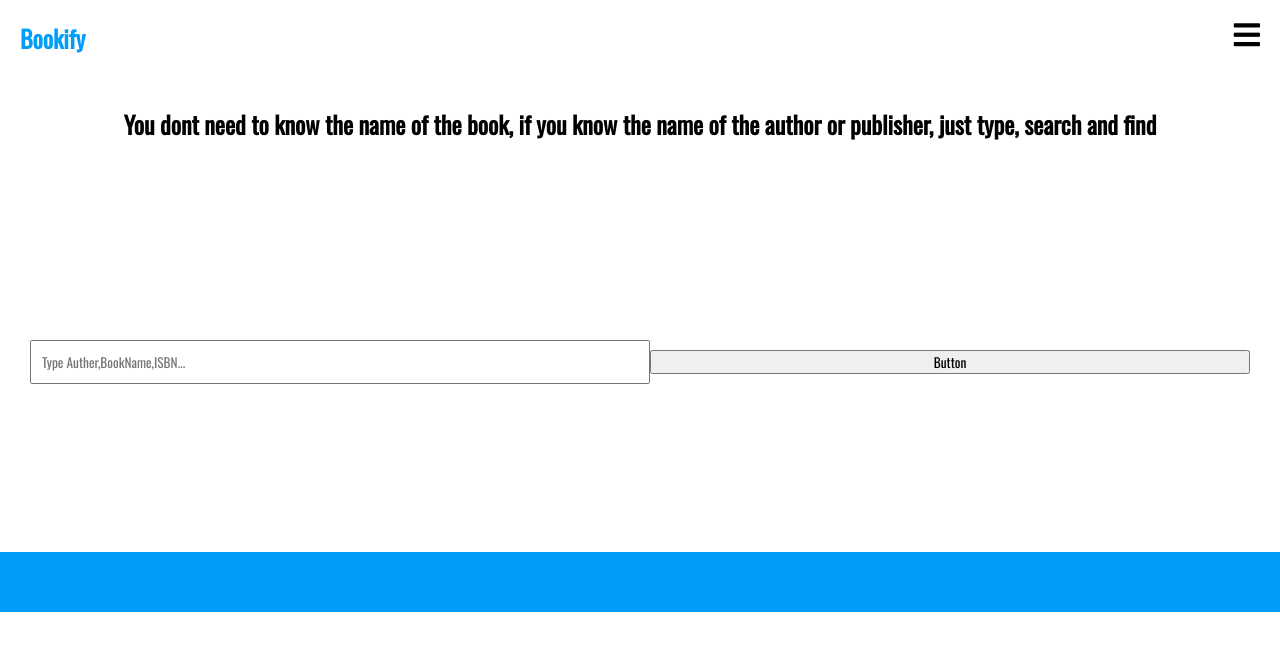
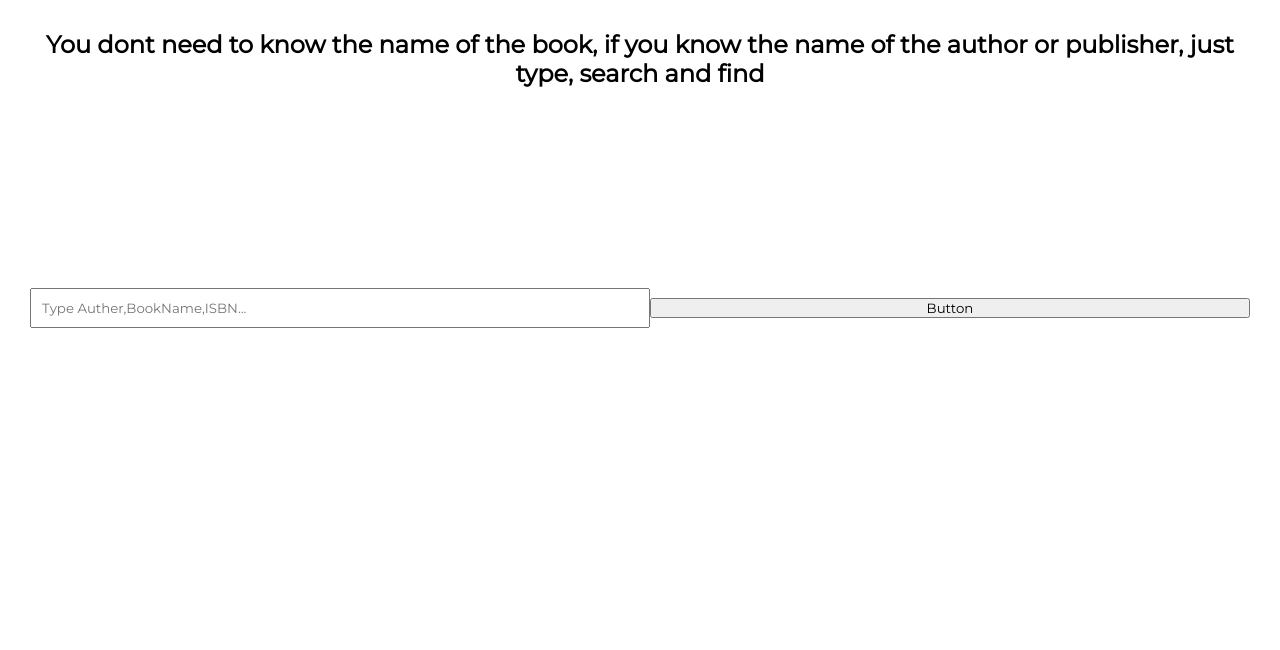
Before and after one commit to cerlans/bookify, a React (Create React App) app: page /Search in a window 1280 px wide. Shown: the top 650 px of the page. Built offline with nearby package versions, Linux system fonts and the light colour scheme.

Commit message:
4 files modified, 1 deleted

```diff
--- a/src/App.js
+++ b/src/App.js
@@ -1,33 +1,18 @@
 import React, { useState,useEffect } from 'react';
 import "./style.css";
-import Cards from './Cards.js';
 import Home from './Home.js';
 import Search from './Search.js';
-import Footer from './Footer.js';
 import { BrowserRouter,Switch,Route,Link,useHistory} from "react-router-dom";
 
 export default function App() {
   return (
     <>
     <BrowserRouter>
-      <Header/>
       <Switch>
       <Route exact path='/' component= {Home}/>
       <Route path='/Search' component= {Search}/>
       </Switch>
-      <Footer/>
     </BrowserRouter>
    </>
   );
 }
-
-function Header(){
-  return(
-  <nav className='navigation'>
-     <h1>Bookify</h1>
-     <ul>
-        <li><i className="fas fa-bars"></i></li>
-     </ul>
-     </nav>
-  )
-}
--- a/src/Footer.js
+++ /dev/null
@@ -1,12 +0,0 @@
-import React from 'react';
-
-const Footer = function(){
-  return (
-    <>
-    <div className='footer'></div>
-    </>
-  )
-}
-
-
-export default Footer;
--- a/src/Home.js
+++ b/src/Home.js
@@ -4,11 +4,20 @@
 const Home = function Home(){
   const history = useHistory();
 console.log(history)
+
+
 function handleClick(){
   history.push('/Search')
 }
 return(
     <>
+    <nav className='navigation'>
+     <h1>Bookify</h1>
+     <ul>
+        <li><i className="fas fa-bars"></i></li>
+     </ul>
+     </nav>
+
      <div className='wrapper'>
       <h1>Find the <span>Books</span> you are looking for anywhere </h1>
       <p>Search for books anywhere, you dont need to know the name of the book, if you know the name of the author or the publisher, just type and search. </p>
--- a/src/Search.js
+++ b/src/Search.js
@@ -13,13 +13,10 @@
   .then(function(response){
     return response.json()
   }).then(function(data){
-    console.log(data);
+
     setData(data.items)
   })
  }
- // i have to create a component that will map the above values out, it will be  a sort off 'card' that will dispaly the basic book information and the book thumbnail
- // how do i handle pagination and load more results  in? if you search up  a book you get 20 results back, but not 1k, which is the total amount of results returned
- // i can create a helper function that will break down the author array, the authors property is within an array due to the fact that there can be multiple authors in a book, i need to find out  a way to map out the authors, destructuring? basic mapping like im already doing above?
   return (
     <>
     <div className='heading'>
@@ -37,7 +34,7 @@
           <>
               <div className='bookCard' key={index}>
                     <div className='thumbnail'>
-                    <img src={console.log(value.volumeInfo.imageLinks.indexOf)} />
+
                     </div>
                     <div className='content'>
                       <h2>{value.volumeInfo.title}</h2>
--- a/src/style.css
+++ b/src/style.css
@@ -1,9 +1,9 @@
-@import url('https://fonts.googleapis.com/css2?family=Oswald&display=swap');
+@import url('https://fonts.googleapis.com/css2?family=Montserrat&display=swap');
 *{
   margin:0px;
   padding:0px;
-  font-family: 'Oswald', sans-serif;
 
+  font-family: 'Montserrat', sans-serif;
 }
  h3{
    color:#009ef9;
@@ -110,7 +110,15 @@
   flex:1;
 }
 
+.bookCard {
+margin:30px;
+  line-height: 1.5;
 
+}
+
+.bookCard .content .subTitle {
+  font-style:italic;
+}
 .footer {
   padding:30px;
   background:#009ef9;
```
